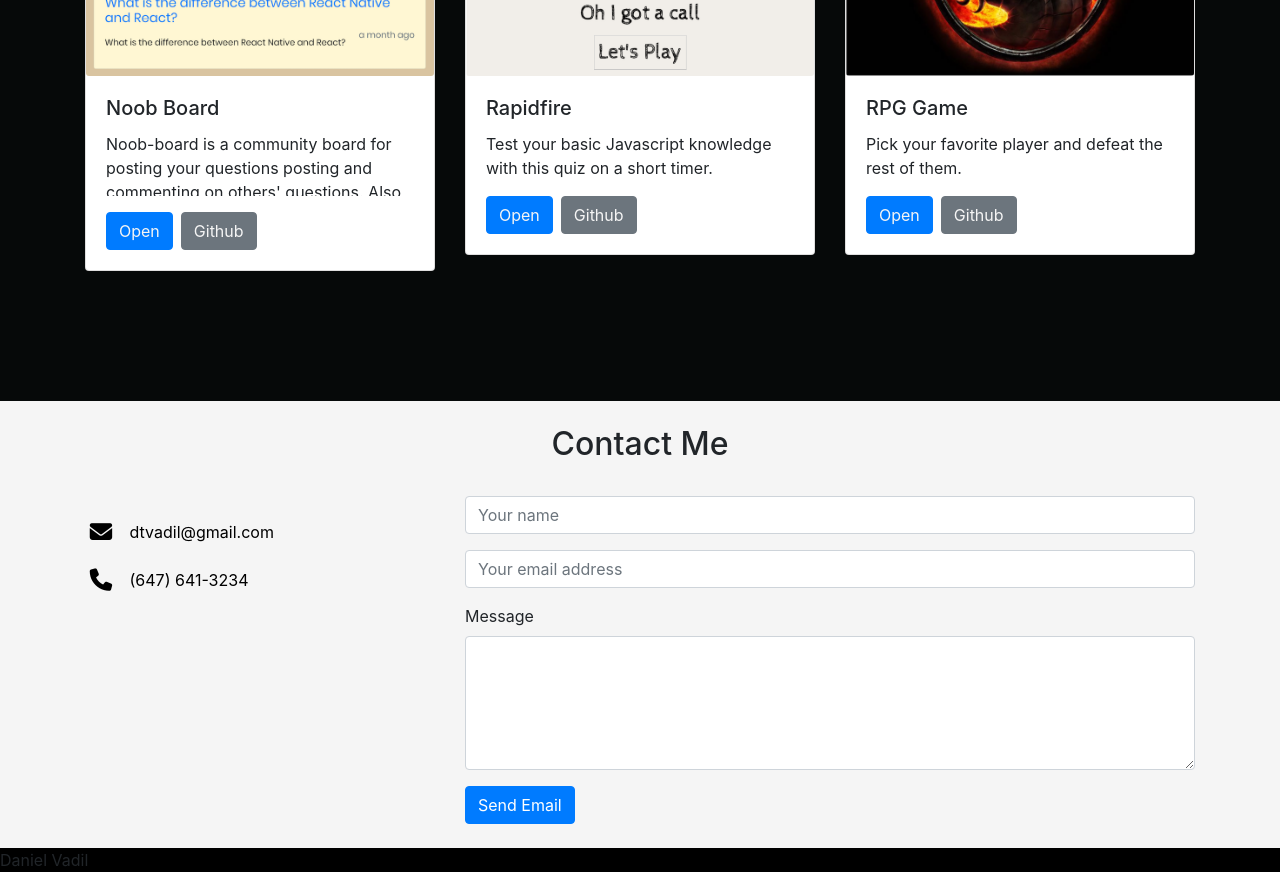
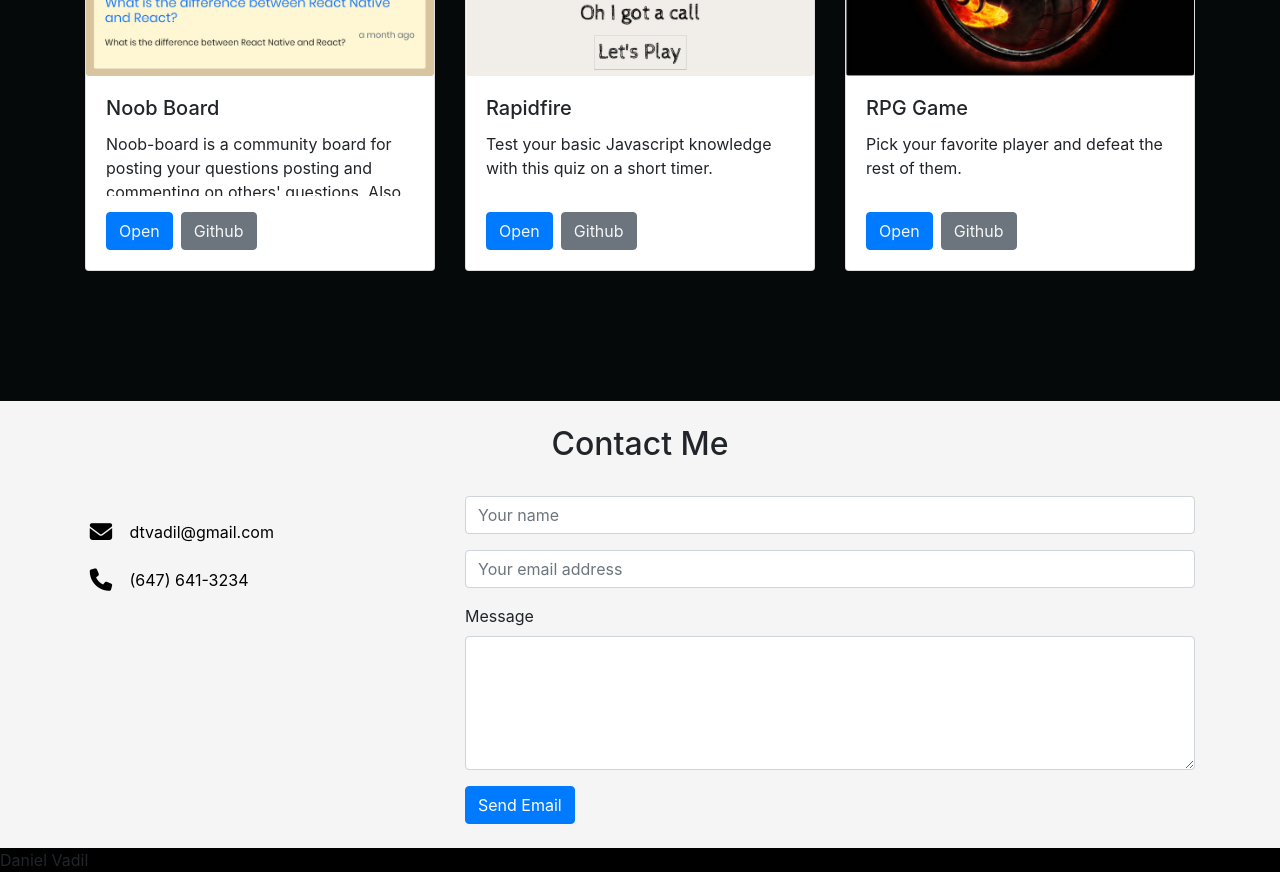
Before and after one commit to dvadz/portfolio, a React (Create React App) app: page / in a window 1280 px wide. Shown: the part 1080-1952 px from the top of the page. Built offline with nearby package versions, Linux system fonts and the light colour scheme.

Commit message:
set a min-height for the cards so all cards will be same the height and still expandable when hovered over

```diff
--- a/src/components/Portfolio.css
+++ b/src/components/Portfolio.css
@@ -7,6 +7,7 @@
 }
 
 .card-text {
+  min-height: 64px;
   max-height: 64px;
   overflow: hidden;
 }
```
